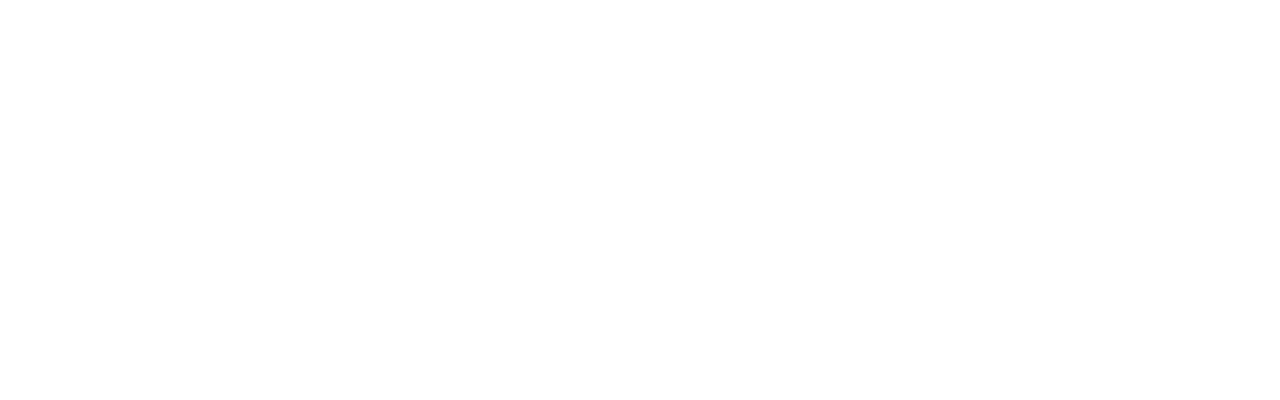
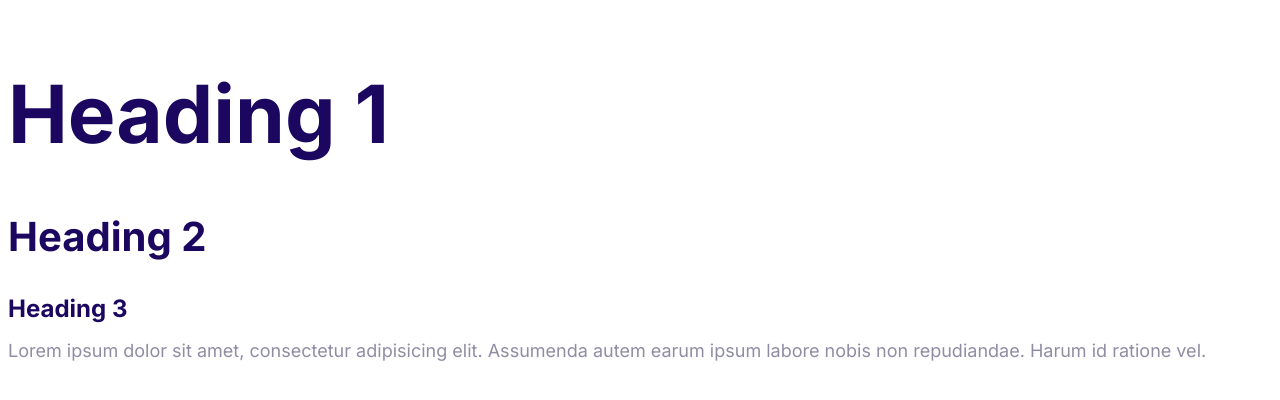
Before and after one commit to bangash-0/Cloud_Storage, a plain HTML site: page index.html in a window 1280 px wide. Drawn offline with Linux system fonts and the light colour scheme.

Commit message:
Define the styles for the fonts

```diff
--- a/assets/css/styles.css
+++ b/assets/css/styles.css
@@ -5,7 +5,54 @@
     --color-headings: #1b0760;
     --color-body: #918ca4;
 }
+html{
+    font-size: 62.6%;
+}
+body{
+    font-family: Inter, Arial, sans-serif;
+    font-size: 2.4rem;
+    line-height: 1.5;
+    color: var(--color-body);
+}
 
-body{
+h1,
+h2,
+h3{
+    color: var(--color-headings);
+    margin-bottom: 1rem;
+}
+
+h1{
+    font-size: 7rem;
+}
+
+h2{
+    font-size: 4rem;
+}
+
+h3{
+    font-size: 3rem;
 
 }
+
+p{
+    margin-top: 0;
+}
+
+@media screen and (min-width: 1024px){
+    body{
+        font-size: 1.8rem;
+    }
+
+    h1{
+        font-size: 8rem;
+    }
+
+    h2{
+        font-size: 4rem;
+    }
+
+    h3{
+        font-size: 2.4rem;
+    }
+}
--- a/index.html
+++ b/index.html
@@ -14,6 +14,11 @@
           href="assets/css/styles.css">
 </head>
 <body>
-
+    <h1>Heading 1</h1>
+    <h2>Heading 2</h2>
+    <h3>Heading 3</h3>
+    <p>
+        Lorem ipsum dolor sit amet, consectetur adipisicing elit. Assumenda autem earum ipsum labore nobis non repudiandae. Harum id ratione vel.
+    </p>
 </body>
 </html>
```
